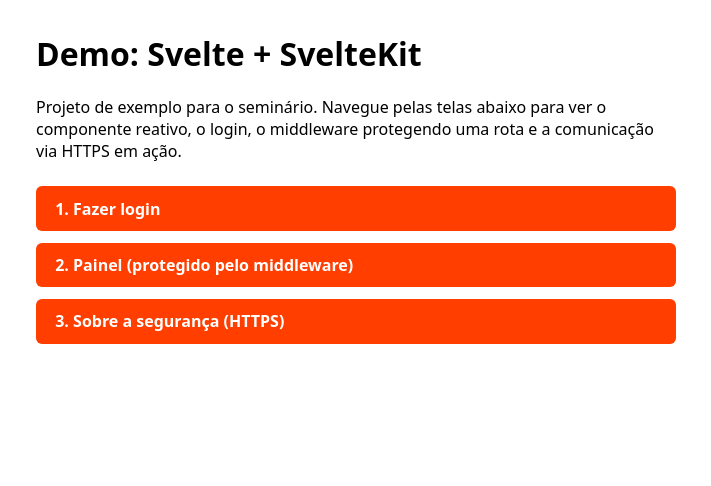
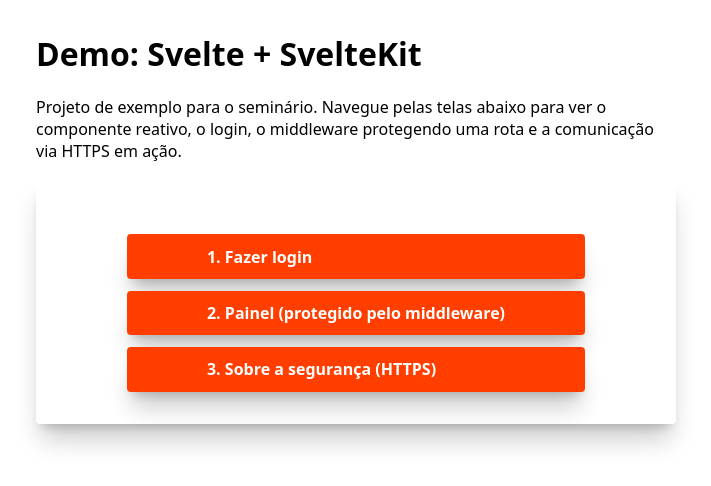
Before and after one commit to Kcallvs/seminario-svelte, a SvelteKit app: page / in a window 1280 px wide. Shown: the top 486 px of the page, without its empty margins (284-995 px from the left). Built offline with nearby package versions, Linux system fonts and the light colour scheme.

Commit message:
pasta de componetes criada...

```diff
--- /dev/null
+++ b/src/lib/componets/Link.svelte
@@ -0,0 +1,25 @@
+
+<script>
+    let {ref,name} = $props();
+</script>
+
+
+<a href={ref}>{name}</a>
+
+<style>
+    a {
+		background: #ff3e00;
+		color: white;
+		text-decoration: none;
+		padding: 0.7rem 5rem;
+		border-radius: 0.25rem;
+		font-weight: 600;
+		box-shadow:
+    0 20px 25px -5px rgba(0, 0, 0, 0.2), /* 20% opacity */
+    0 8px 10px -6px rgba(0, 0, 0, 0.2);
+	}
+
+	a:hover {
+		background: #d93500;
+	}
+</style>
--- a/src/routes/+page.svelte
+++ b/src/routes/+page.svelte
@@ -1,3 +1,7 @@
+<script>
+    import Link from "$lib/componets/Link.svelte";
+
+</script>
 <main>
 	<h1>Demo: Svelte + SvelteKit</h1>
 	<p>
@@ -6,11 +10,14 @@
 		comunicação via HTTPS em ação.
 	</p>
 
-	<nav>
-		<a href="/login">1. Fazer login</a>
-		<a href="/painel">2. Painel (protegido pelo middleware)</a>
-		<a href="/sobre">3. Sobre a segurança (HTTPS)</a>
-	</nav>
+	<div class="Box">
+		<nav>
+			<Link ref="/login" name="1. Fazer login" />
+			<Link ref="/painel" name="2. Painel (protegido pelo middleware)" />
+			<Link ref="/sobre" name="3. Sobre a segurança (HTTPS)" />
+		</nav>
+	</div>
+
 </main>
 
 <style>
@@ -20,21 +27,21 @@
 		font-family: system-ui, sans-serif;
 		padding: 0 1rem;
 	}
+
+	.Box{
+		background-color: rgb(255, 255, 255);
+		padding: 2rem;
+		border-radius: 0.25rem;
+		display: flex;
+		justify-content: center;
+		box-shadow:0 20px 25px -5px rgba(0, 0, 0, 0.2), 0 8px 10px -6px rgba(0, 0, 0, 0.2);
+	}
+
 	nav {
 		display: flex;
 		flex-direction: column;
 		gap: 0.75rem;
 		margin-top: 1.5rem;
 	}
-	nav a {
-		background: #ff3e00;
-		color: white;
-		text-decoration: none;
-		padding: 0.7rem 1.2rem;
-		border-radius: 6px;
-		font-weight: 600;
-	}
-	nav a:hover {
-		background: #d93500;
-	}
+
 </style>
```
